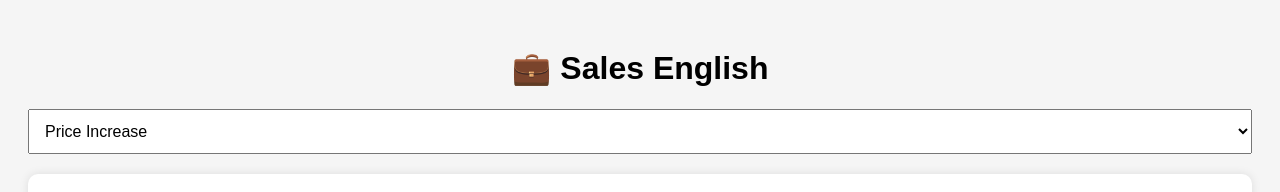
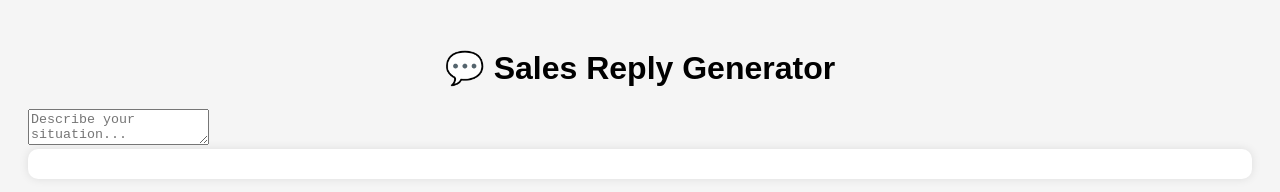
Before and after one commit to hngoc2010-star/Quick-reply-, a plain HTML site: page index.html in a window 1280 px wide. Drawn offline with Linux system fonts and the light colour scheme.

Commit message:
Update index.html

```diff
--- a/index.html
+++ b/index.html
@@ -3,21 +3,15 @@
 <head>
 <meta charset="UTF-8">
 <meta name="viewport" content="width=device-width, initial-scale=1.0">
-<title>Plywood Sales English</title>
-
-<link rel="manifest" href="manifest.json">
+<title>Sales Reply Generator</title>
 <link rel="stylesheet" href="style.css">
 </head>
 
 <body>
 
-<h1>💼 Sales English</h1>
+<h1>💬 Sales Reply Generator</h1>
 
-<select id="situation">
-  <option value="price">Price Increase</option>
-  <option value="freight">Freight Increase</option>
-  <option value="negotiate">Negotiation</option>
-</select>
+<textarea id="input" placeholder="Describe your situation..."></textarea>
 
 <div id="result"></div>
 
```
